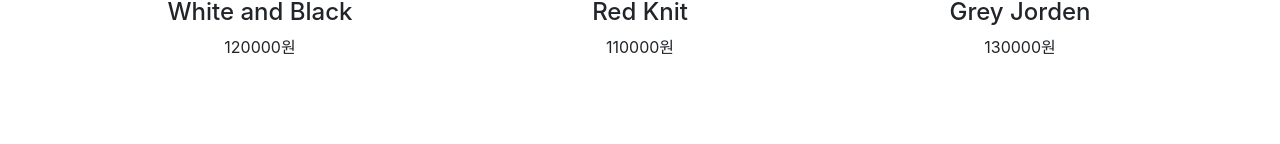
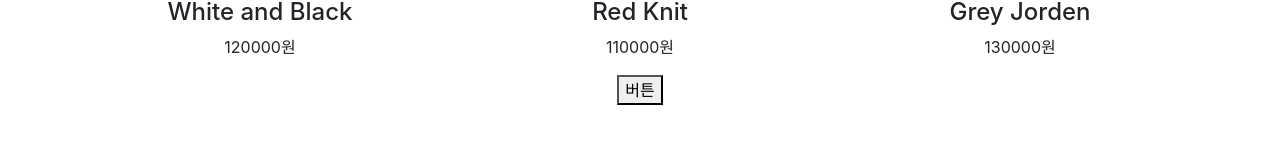
Before and after one commit to corbie0091/shop_react_practice, a React (Create React App) app: page / in a window 1280 px wide. Shown: the part 542-686 px from the top of the page. Built offline with nearby package versions, Linux system fonts and the light colour scheme.

Commit message:
ajax get/post요청하기

```diff
--- a/package.json
+++ b/package.json
@@ -6,12 +6,14 @@
     "@testing-library/jest-dom": "^5.17.0",
     "@testing-library/react": "^13.4.0",
     "@testing-library/user-event": "^13.5.0",
+    "axios": "^1.7.7",
     "bootstrap": "^5.3.3",
     "react": "^18.3.1",
     "react-bootstrap": "^2.10.5",
     "react-dom": "^18.3.1",
     "react-router-dom": "^6.27.0",
     "react-scripts": "5.0.1",
+    "styled-component": "^2.8.0",
     "styled-components": "^6.1.13",
     "web-vitals": "^2.1.4"
   },
--- a/src/App.js
+++ b/src/App.js
@@ -6,6 +6,7 @@ import data from "./data/data.js";
 import { Route, Routes, useNavigate } from "react-router-dom";
 import Detail from "./routes/Detail.js";
 import About from "./routes/About.js";
+import axios from "axios";
 
 function App() {
   let [shoes] = useState(data); // data.js파일에서 import
@@ -40,7 +41,7 @@ function App() {
             </Nav.Link>
             <Nav.Link
               onClick={() => {
-                navigate("/detail");
+                navigate("/cart");
               }}
             >
               CART
@@ -77,6 +78,11 @@ function MainPage({ shoes }) {
           ))}
         </div>
       </div>
+      <button onClick={() => {
+        //ajax 요청 _ ajax이용한 get요청은 axios.get('url')
+        axios.get('https://codingapple1.github.io/shop/data2.json').then((result)=>{ console.log(result.data)}).catch(()=>{ console.log('실패함')})
+
+      }}>버튼</button>
     </>
   );
 }
```
Also changed, not shown: 2 other files (tests, documents, lock files or other folders).
